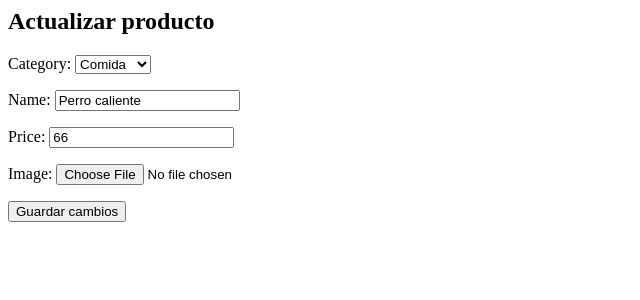
After one commit to Donkami04/ecommerce-py, a Django app: page /mitienda/products/modify/3/ in a window 1280 px wide. The commit adds this page. Shown: the top 300 px of the page, without its empty margins (0-640 px from the left). Run offline with Django 4.2, Linux system fonts and the light colour scheme; data comes from the database, SQL or seed files in the repository; both versions use the stored data as it was after the commit.

Commit message:
Add function for images, all working

```diff
--- a/tienda/mitienda/forms.py
+++ b/tienda/mitienda/forms.py
@@ -4,4 +4,4 @@ from .models import Product
 class ProductForm(forms.ModelForm):
     class Meta:
         model = Product
-        fields = ['category', 'name', 'price']
+        fields = ['category', 'name', 'price', 'image']
--- a/tienda/mitienda/models.py
+++ b/tienda/mitienda/models.py
@@ -11,6 +11,7 @@ class Product(models.Model):
     category = models.ForeignKey(Category, on_delete=models.CASCADE)
     name = models.CharField(max_length=45)
     price = models.IntegerField()
+    image = models.ImageField(upload_to='images/',blank=True, null=True)
 
     def __str__(self):
         return self.name
--- a/tienda/mitienda/templates/mitienda/create_product.html
+++ b/tienda/mitienda/templates/mitienda/create_product.html
@@ -1,5 +1,6 @@
-<form method="post">
+<h2>Crea tu producto</h2>
+<form method="post" enctype="multipart/form-data">
     {% csrf_token %}
     {{ form.as_p}}
-    <input type="submit" value="Create product">
+    <input type="submit" value="Crear">
   </form>
--- a/tienda/mitienda/templates/mitienda/delete_product_confirmation.html
+++ b/tienda/mitienda/templates/mitienda/delete_product_confirmation.html
@@ -1,3 +1,3 @@
-<h1 style="font-family: arial"> Esta seguro que desea eliminar el producto <strong style="color:red">{{product.name}}</strong>?!</h1>
+<h1 style="font-family: arial">¿Está seguro que desea eliminar el producto <strong style="color:red">{{product.name}}</strong>?</h1>
 <button style="background: red; width: 75px"> <a style="text-decoration: none; color:white" href="{% url 'mitienda:delete_product' product.id %}">SI</a> </button>
 <button style="background: green"> <a style="text-decoration: none; color:white" href="{% url 'mitienda:category_products' product.category.id %}"> Cancelar </button>
--- /dev/null
+++ b/tienda/mitienda/templates/mitienda/modify_product.html
@@ -0,0 +1,6 @@
+<h2>Actualizar producto</h2>
+<form action={% url 'mitienda:update_product' product.id %} method="post" enctype="multipart/form-data" >
+  {% csrf_token %}
+  {{ form.as_p }}
+  <button type="submit">  Guardar cambios</button>
+</form>
--- a/tienda/mitienda/urls.py
+++ b/tienda/mitienda/urls.py
@@ -8,7 +8,8 @@ urlpatterns = [
     path('categories/', views.categories, name='categories'),
     path('categories/<int:category_id>/', views.category_products, name='category_products'),
     path('products/new/', views.create_product, name='create_product'),
-    path('products/modify/', views.modify_product, name='modify_product'),
+    path('products/modify/<int:product_id>/', views.modify_product, name='modify_product'),
+    path('products/update/<int:product_id>/', views.update_product, name='update_product'), # !
     path('products/delete/<int:product_id>/', views.delete_product_confirmation, name='delete_product_confirmation'),
     path('products/delete/confirmation/<int:product_id>/', views.delete_product, name='delete_product'),
 ]
--- a/tienda/mitienda/views.py
+++ b/tienda/mitienda/views.py
@@ -15,10 +15,10 @@ def category_products(request, category_id):
 
 def create_product(request):
     if request.method == 'POST':
-        form = ProductForm(request.POST)
+        form = ProductForm(request.POST, request.FILES)
         if form.is_valid():
+            form.save()
             return HttpResponseRedirect(reverse('mitienda:category_products', args=request.POST['category']))
-
     else:
         form = ProductForm()
     return render(request, 'mitienda/create_product.html', {'form': form})
@@ -35,4 +35,17 @@ def delete_product(request, product_id):
     return render(request, 'mitienda/removed.html', {'product': object})
 
 def modify_product(request, product_id):
-    pass
+    product = Product.objects.get(id=product_id)
+    form = ProductForm(instance=product)
+    return render(request, 'mitienda/modify_product.html', {'form': form, 'product': product})
+
+def update_product(request, product_id):
+    if request.method == 'POST':
+        product = Product.objects.get(id=product_id)
+        form = ProductForm(request.POST, request.FILES, instance=product)
+        if form.is_valid():
+            form.save()
+            return HttpResponseRedirect(reverse('mitienda:category_products', args=request.POST['category']))
+        else:
+            form = ProductForm(instance=product)
+            return render(request,'mitienda/modify_product.html', {'form':form})
--- a/tienda/tienda/settings.py
+++ b/tienda/tienda/settings.py
@@ -11,6 +11,7 @@ https://docs.djangoproject.com/en/4.1/ref/settings/
 """
 
 from pathlib import Path
+import os
 
 # Build paths inside the project like this: BASE_DIR / 'subdir'.
 BASE_DIR = Path(__file__).resolve().parent.parent
@@ -121,4 +122,7 @@ STATIC_URL = 'static/'
 # Default primary key field type
 # https://docs.djangoproject.com/en/4.1/ref/settings/#default-auto-field
 
+MEDIA_ROOT = BASE_DIR / 'media'
+MEDIA_URL = '/media-files/'
+
 DEFAULT_AUTO_FIELD = 'django.db.models.BigAutoField'
--- a/tienda/tienda/urls.py
+++ b/tienda/tienda/urls.py
@@ -15,8 +15,10 @@ Including another URLconf
 """
 from django.contrib import admin
 from django.urls import path, include
+from django.conf import settings
+from django.conf.urls.static import static
 
 urlpatterns = [
     path('admin/', admin.site.urls),
     path('mitienda/', include('mitienda.urls') )
-]
+] + static(settings.MEDIA_URL, document_root=settings.MEDIA_ROOT)
```
Also changed, not shown: tienda/mitienda/templates/mitienda/category_products.html (+11 -2 lines), tienda/db.sqlite3, tienda/media/images/Captura_desde_2022-12-30_15-34-31.png (added), tienda/media/images/yo_1.jpg (added), tienda/media/images/yo_1_NU5rWtg.jpg (added), tienda/media/images/yo_1_ug10IpN.jpg (added), tienda/mitienda/migrations/0002_product_image.py (added), tienda/mitienda/migrations/0003_alter_product_image.py (added), 1 other file.
